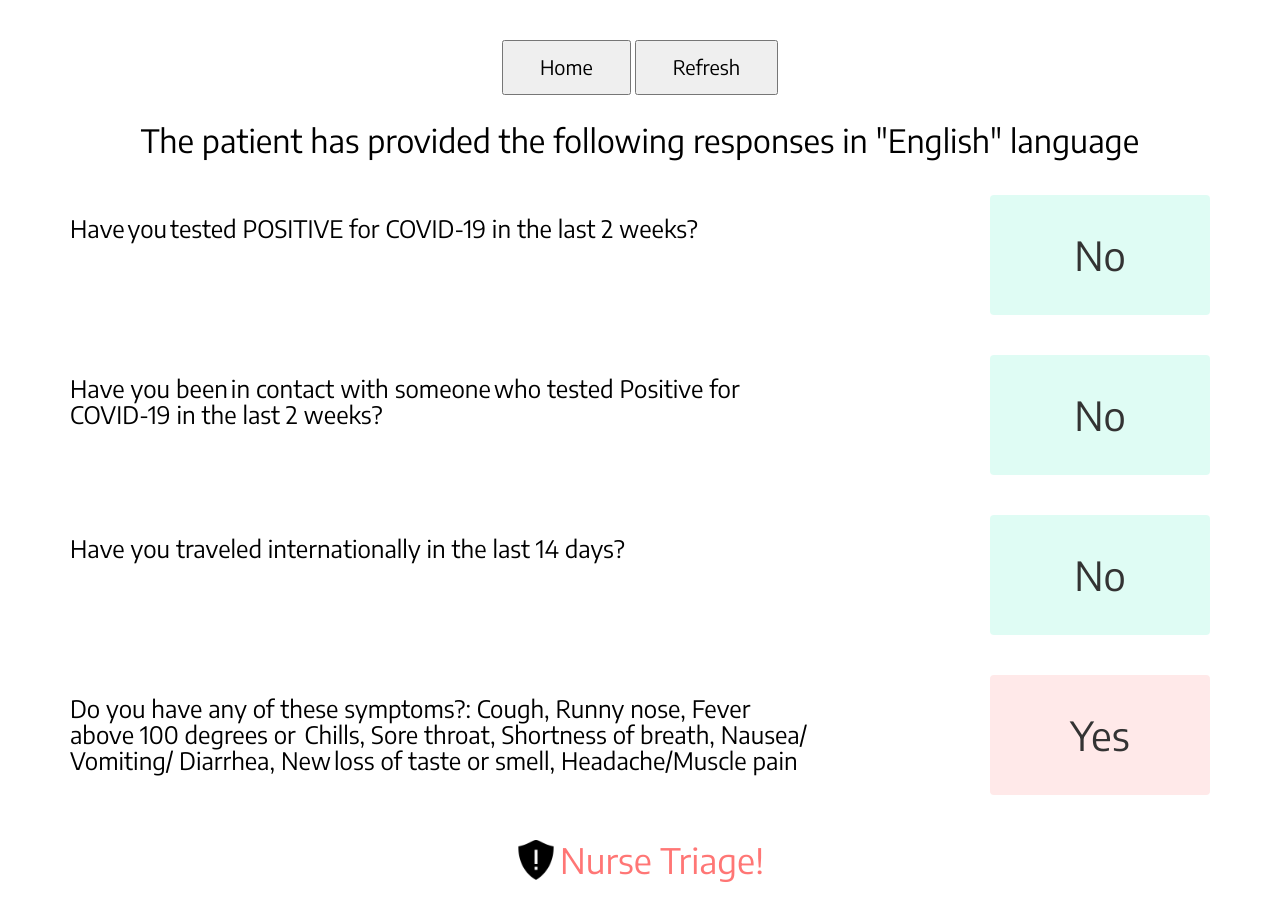
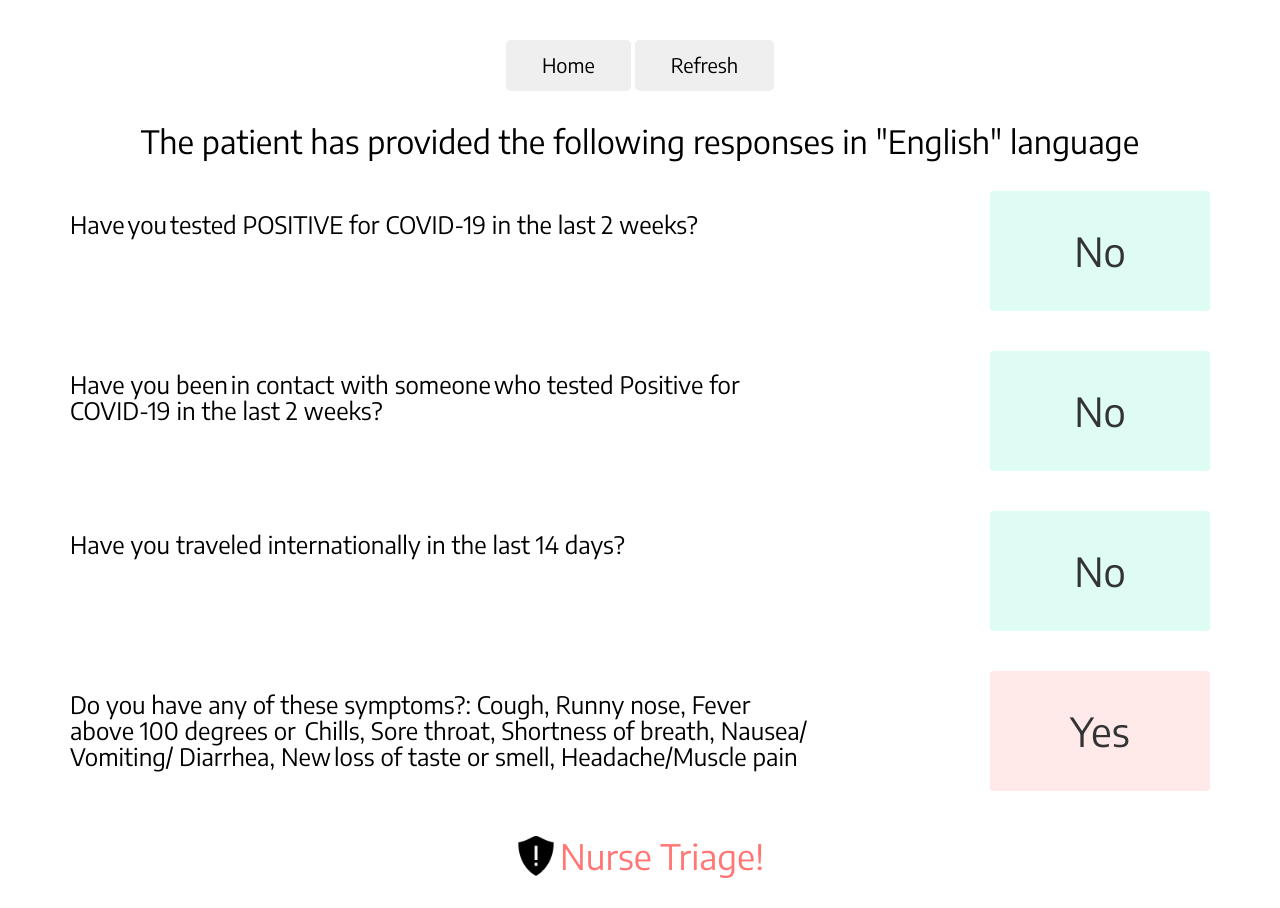
Before and after one commit to AniruddhNathani/HarborviewProject, a Flask app: page /patient-responses in a window 1280 px wide. Before the commit the page ends 882 px from the top, so only its background shows below. Run offline with Flask 2, Linux system fonts and the light colour scheme; some libraries are stand-ins or nearby versions.

Commit message:
Fixed patient responses

```diff
--- a/templates/patient_responses.html
+++ b/templates/patient_responses.html
@@ -13,6 +13,13 @@
     <style>
 
         /* Style the navigation bar links a */
+        .langnavbar
+        {
+        border: none;
+        border-radius: 5px;
+        margin-bottom: 5px;
+        }
+
         .langnavbar a {
           display: block;
           color: black;
@@ -70,6 +77,7 @@ font-size: 32px;
 line-height: 50px;
 text-align: center;
 color: #000000;
+margin-bottom: 5px;
 }
 
 h3, a
@@ -78,6 +86,7 @@ font-family: 'Encode Sans', sans-serif;
 font-style: normal;
 font-weight: normal;
 color: #000000;
+margin-bottom: 0px;
 }
         button[name="yes_button"]
         {
@@ -118,6 +127,12 @@ color: #000000;
 {
 height: 40px;
 width: 40px;
+margin-bottom: 0px;
+}
+
+.pmsg
+{
+padding-bottom: 30px;
 }
 
     </style>
@@ -242,14 +257,14 @@ width: 40px;
 <!--        {% block images %}{% endblock %}-->
     {% if session_flag == 1 %}
             <img id = "alt" src="/static/alert.png">
-        <a style="font-size:35px; vertical-align: middle; color:#FF7675">Room the Patient Immediately!</a>
+        <a class = "pmsg" style="font-size:35px; vertical-align: middle; color:#FF7675">Room the Patient Immediately!</a>
     {%else%}
         {% if triage_flag == 1 %}
         <img id = "alt" src="/static/alert.png">
-        <a style="font-size:35px; vertical-align: middle; color:#FF7675">Nurse Triage!</a>
+        <a class = "pmsg" style="font-size:35px; vertical-align: middle; color:#FF7675">Nurse Triage!</a>
         {%else%}
             {% if lang != '' %}
-                <a style="font-size:35px; vertical-align: middle; color:#55EFC4">Patient is Safe!</a>
+                <a class = "pmsg" style="font-size:35px; vertical-align: middle; color:#55EFC4">Patient is Safe!</a>
             {% endif%}
         {% endif%}
     {% endif%}
```
